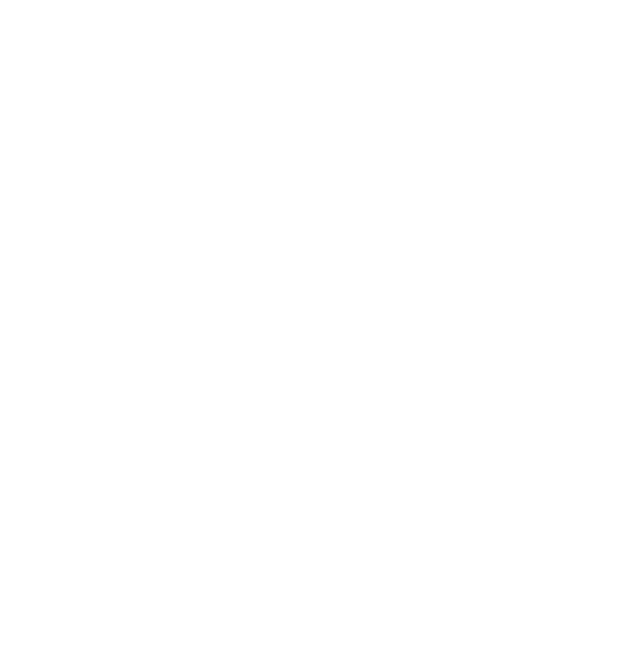
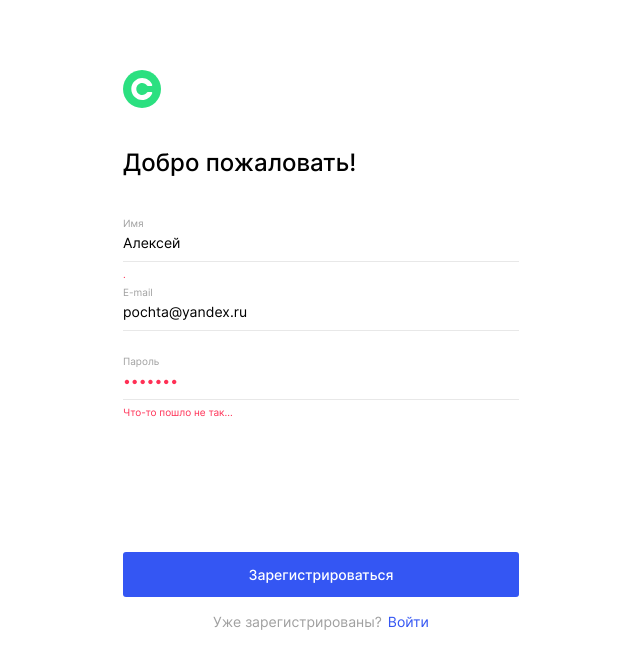
Before and after one commit to aumetros/movies-explorer-frontend, a React (Create React App) app: page /signup in a window 1280 px wide. Before the commit this address had no page. Shown: the top 668 px of the page, without its empty margins (319-959 px from the left). Built offline with nearby package versions, Linux system fonts and the light colour scheme.

Commit message:
Верстка компонента Register - все разрешения

```diff
--- a/src/components/App/App.js
+++ b/src/components/App/App.js
@@ -4,6 +4,7 @@
 import Movies from "../Movies/Movies";
 import SavedMovies from "../SavedMovies/SavedMovies";
 import Profile from "../Profile/Profile";
+import Register from "../Register/Register";
 
 function App() {
   return (
@@ -13,6 +14,7 @@
         <Route path="/movies" element={<Movies />}/>
         <Route path="/saved-movies" element={<SavedMovies />}/>
         <Route path="/profile" element={<Profile />}/>
+        <Route path="/signup" element={<Register />}/>
       </Routes>
     </div>
   );
--- a/src/components/Form/Form.css
+++ b/src/components/Form/Form.css
@@ -1,10 +1,15 @@
 .form {
-  width: 410px;
+  width: 396px;
   margin: 0 auto;
   display: flex;
   flex-direction: column;
+  align-items:flex-start;
+  box-sizing: border-box;
+}
+
+.form_logged {
+  width: 410px;
   align-items: center;
-  box-sizing: border-box;
 }
 
 .form__title {
@@ -12,16 +17,36 @@
   font-size: 24px;
   font-weight: 500;
   line-height: 29px;
+  margin: 40px 0;
+}
+
+.form__title_logged {
   margin: 74px 0 123px;
 }
 
 .form__submit {
-  max-width: 410px;
+  min-width: 396px;
+  min-height: 45px;
   border: 0;
-  background-color: transparent;
+  padding: 0;
+  border-radius: 3px;
+  color: #FFFFFF;
+  background-color: #3456F3;
   display: flex;
   justify-content: center;
   align-items: center;
+  font-size: 14px;
+  font-weight: 500;
+  line-height: 17px;
+  cursor: pointer;
+}
+
+.form__submit_logged {
+  min-width: 410px;
+  border: 0;
+  min-height: 0;
+  color: #000000;
+  background-color: transparent;
   font-size: 13px;
   font-weight: 400;
   line-height: 16px;
@@ -29,22 +54,38 @@
 }
 
 .form__submit:hover {
-  opacity: 0.7;
+  opacity: 0.8;
 }
 
 @media screen and (max-width: 768px) {
-  .form__title {
+  .form__title_logged {
     margin: 236px 0 96px;
   }
 }
 
-@media screen and (max-width: 768px) {
+@media screen and (max-width: 460px) {
   .form {
     width: 320px;
     padding: 0 30px;
   }
 
   .form__title {
-    margin: 70px 0 80px;
+    margin: 50px 0 80px;
+    align-self: center;
+  }
+
+  .form__title_logged {
+    margin-top: 70px;
+  }
+
+  .form__submit {
+    min-width: 260px;
+    font-size: 12px;
+    font-weight: 500;
+    line-height: 15px;
+  }
+
+  .form__submit_logged {
+    font-weight: 400;
   }
 }
--- a/src/components/Form/Form.js
+++ b/src/components/Form/Form.js
@@ -1,11 +1,11 @@
 import "./Form.css";
 
-function Form({ children, title, name, submitText }) {
+function Form({ children, title, name, submitText, isLoggedIn }) {
   return (
-    <form className="form" name={name}>
-      <h2 className="form__title">{title}</h2>
+    <form className={`form ${isLoggedIn && "form_logged"}`} name={name}>
+      <h2 className={`form__title ${isLoggedIn && "form__title_logged"}`}>{title}</h2>
       {children}
-      <button className="form__submit">{submitText}</button>
+      <button className={`form__submit ${isLoggedIn && "form__submit_logged"}`}>{submitText}</button>
     </form>
   );
 }
--- a/src/components/Profile/Profile.css
+++ b/src/components/Profile/Profile.css
@@ -23,6 +23,13 @@
 
 .profile__input:focus {
   outline: 1px #f0eded solid;
+}
+
+.profile__input::placeholder {
+  color: #a0a0a0;
+  font-size: 11px;
+  font-weight: 400;
+  line-height: 13px;
 }
 
 .profile__input-container:last-of-type {
--- a/src/components/Profile/Profile.js
+++ b/src/components/Profile/Profile.js
@@ -6,21 +6,38 @@
   return (
     <section className="profile">
       <Header />
-      <Form title="Привет, Алексей!" name="profile" submitText="Редактировать">
+      <Form title="Привет, Алексей!" name="profile" submitText="Редактировать" isLoggedIn={true}>
         <div className="profile__input-container">
-          <label className="profile__input-label" htmlFor="name">Имя</label>
-          <input className="profile__input" name="name" id="name" value={'Алексей'}/>
+          <label className="profile__input-label" htmlFor="name">
+            Имя
+          </label>
+          <input
+            className="profile__input"
+            type="text"
+            name="name"
+            id="name"
+            placeholder="Введите своё имя"
+            value={"Алексей"}
+          />
         </div>
         <div className="profile__line"></div>
         <div className="profile__input-container">
-          <label className="profile__input-label" htmlFor="email">E-mail</label>
-          <input className="profile__input" name="email" id="email" value={'pochta@yandex.ru'}/>
+          <label className="profile__input-label" htmlFor="email">
+            E-mail
+          </label>
+          <input
+            type="text"
+            className="profile__input"
+            name="email"
+            id="email"
+            placeholder="Введите email"
+            value={"pochta@yandex.ru"}
+          />
         </div>
       </Form>
       <button className="profile__logout-btn">Выйти из аккаунта</button>
     </section>
-  )
-
+  );
 }
 
 export default Profile;
--- /dev/null
+++ b/src/components/Register/Register.css
@@ -0,0 +1,122 @@
+.register {
+  max-width: 396px;
+  margin: 0 auto;
+  display: flex;
+  flex-direction: column;
+}
+
+.register__logo {
+  min-width: 38px;
+  min-height: 38px;
+  background-image: url(../../images/header-logo.svg);
+  background-size: 38px 38px;
+  background-position: center;
+  background-repeat: no-repeat;
+  margin: 70px 0 0;
+  align-self: flex-start;
+}
+
+.register__input-label {
+  color: #a0a0a0;
+  font-size: 10px;
+  font-weight: 400;
+  line-height: 12px;
+  margin-bottom: 5px;
+}
+
+.register__input {
+  width: 100%;
+  border: 0;
+  font-size: 14px;
+  font-weight: 400;
+  line-height: 17px;
+  margin-bottom: 6px;
+  padding: 0 0 10px;
+  border-bottom: 1px solid #E8E8E8;
+  outline: 0;
+}
+
+.register__input_invalid {
+  color: #ff3055;
+}
+
+.register__input::placeholder {
+  color: #a0a0a0;
+  font-size: 14px;
+  font-weight: 400;
+  line-height: 17px;
+}
+
+.register__input:focus {
+  border-color: #3456F3;
+}
+
+.register__error {
+  min-height: 12px;
+  color: #ff3055;
+  font-size: 10px;
+  font-weight: 400;
+  line-height: 12px;
+  margin-bottom: 6px;
+}
+
+.register__error:last-of-type {
+  margin-bottom: 134px;
+}
+
+.register__link-container {
+  display: flex;
+  justify-content: center;
+  margin-top: 16px;
+}
+
+.register__allready-text {
+  color: #A0A0A0;
+  font-size: 14px;
+  font-weight: 400;
+  line-height: 17px;
+  margin-right: 6px;
+}
+
+.register__link {
+  color: #3456F3;
+  text-decoration: none;
+  font-size: 14px;
+  font-weight: 400;
+  line-height: 17px;
+}
+
+.register__link:hover {
+  opacity: 0.7;
+}
+
+@media screen and (max-width: 768px) {
+  .register__logo {
+    margin-top: 232px;
+  }
+}
+
+@media screen and (max-width: 460px) {
+  .register__logo {
+    margin-top: 56px;
+    align-self: center;
+  }
+
+  .register__error:last-of-type {
+    margin-bottom: 222px;
+  }
+
+  .register__allready-text {
+    font-size: 12px;
+    line-height: 15px;
+  }
+
+  .register__link {
+    font-size: 12px;
+    line-height: 15px;
+  }
+
+  .register__link-container {
+    margin-top: 14px;
+  }
+}
--- /dev/null
+++ b/src/components/Register/Register.js
@@ -0,0 +1,36 @@
+import "./Register.css";
+import Form from "../Form/Form";
+import { Link } from "react-router-dom";
+
+function Register() {
+  return (
+    <section className="register">
+      <div className="register__logo"></div>
+      <Form title="Добро пожаловать!" name="register" submitText="Зарегистрироваться">
+
+        <label className="register__input-label" htmlFor="name">Имя</label>
+        <input className="register__input" type="text" name="name" id="name" value={"Алексей"}/>
+        <span className="register__error">.</span>
+
+        <label className="register__input-label" htmlFor="name">E-mail</label>
+        <input className="register__input" type="email" name="name" id="name" value={"pochta@yandex.ru"}/>
+        <span className="register__error"></span>
+
+        <label className="register__input-label" htmlFor="name">Пароль</label>
+        <input className="register__input register__input_invalid" type="password" name="name" id="name" value={"Алексей"}/>
+        <span className="register__error">Что-то пошло не так...</span>
+
+      </Form>
+
+      <div className="register__link-container">
+      <span className="register__allready-text">Уже зарегистрированы?</span>
+      <Link to='/signin' className="register__link">Войти</Link>
+      </div>
+
+
+    </section>
+  )
+
+}
+
+export default Register;
```
